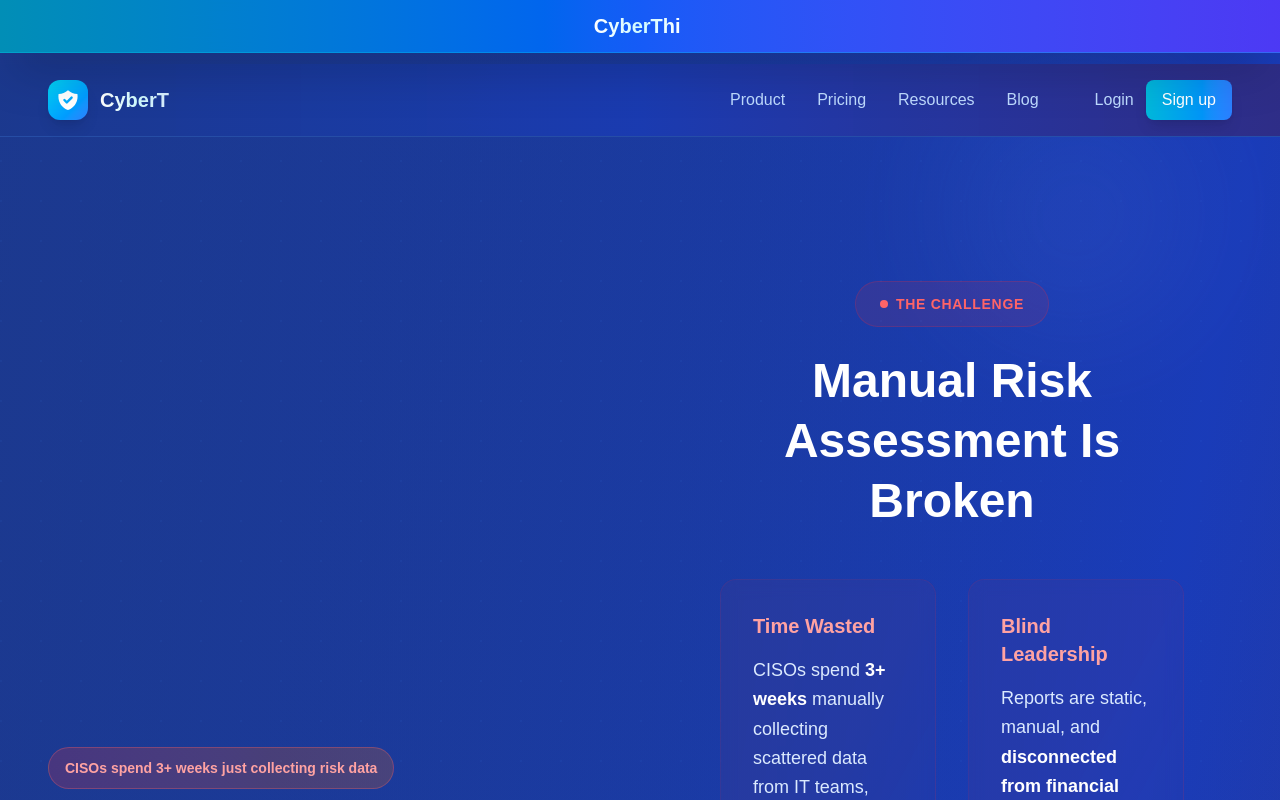
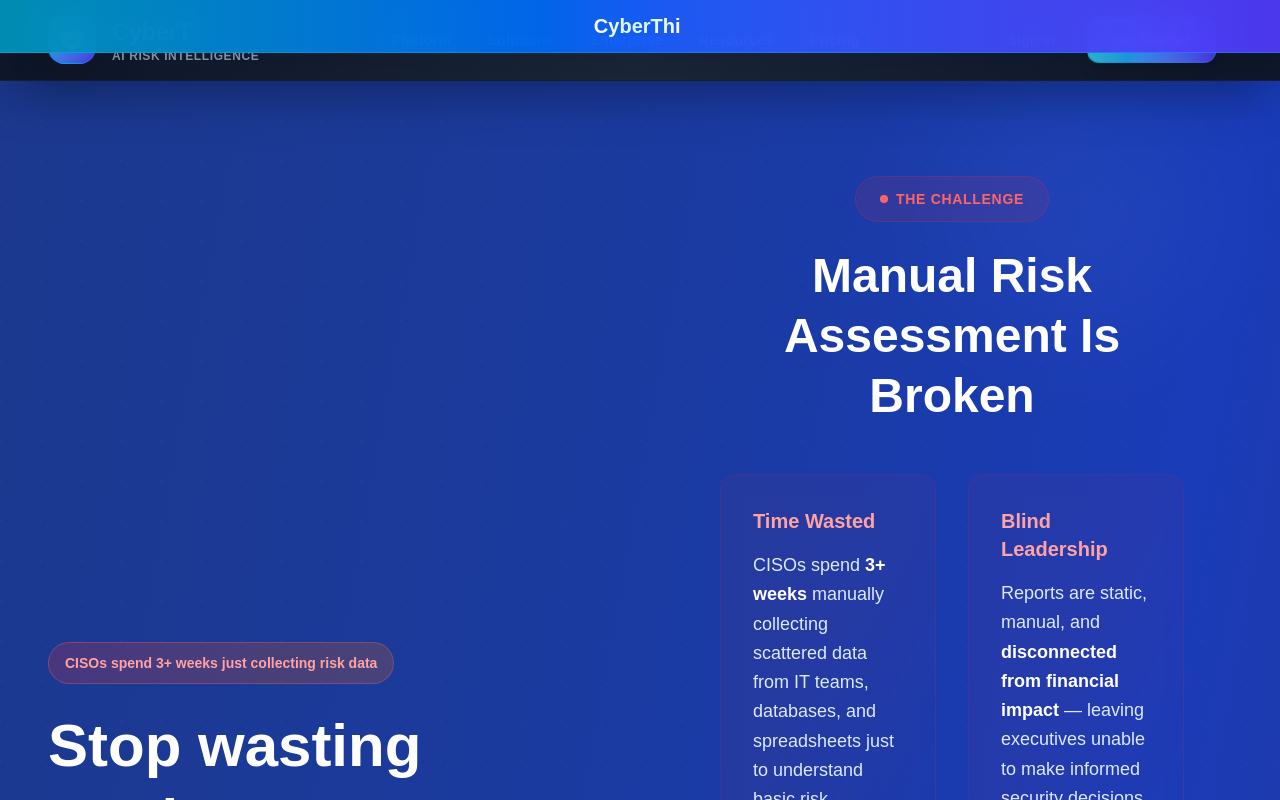
Before and after one commit to emi10147/cyberthink-platform, a Next.js app: page / in a window 1280 px wide. Shown: the top 800 px of the page. Built offline with nearby package versions, Linux system fonts and the light colour scheme.

Commit message:
Enhance navigation with professional design, improved typography, hover tooltips, and fixed header

```diff
--- a/src/app/page.tsx
+++ b/src/app/page.tsx
@@ -398,80 +398,138 @@ export default function Dashboard() {
           </div>
         </motion.div>
 
-        {/* Blue Toned Header */}
-        <header className="relative bg-blue-900/80 backdrop-blur-xl border-b border-blue-400/20 sticky top-0 z-50 mt-16">
-          <div className="absolute inset-0 bg-gradient-to-r from-blue-900/90 via-blue-800/80 to-indigo-900/90 pointer-events-none"></div>
+        {/* Enhanced Professional Header */}
+        <header className="fixed top-0 left-0 right-0 z-50 bg-slate-900/95 backdrop-blur-2xl border-b border-slate-800/50 shadow-2xl">
+          <div className="absolute inset-0 bg-gradient-to-r from-slate-900/98 via-slate-800/95 to-slate-900/98"></div>
 
           <div className="relative z-10 max-w-7xl mx-auto px-6 sm:px-8 lg:px-12">
-            <div className="flex justify-between items-center py-4">
-              {/* Logo Section with Typing Animation */}
+            <div className="flex justify-between items-center h-20">
+
+              {/* Enhanced Logo Section */}
               <motion.div
                 className="flex items-center space-x-4"
                 initial={{ opacity: 0, x: -20 }}
                 animate={{ opacity: 1, x: 0 }}
                 transition={{ duration: 0.6 }}
               >
-                <div className="flex items-center space-x-3">
+                <div className="flex items-center space-x-4">
                   <motion.div
-                    className="w-10 h-10 bg-gradient-to-br from-cyan-400 to-blue-500 rounded-xl flex items-center justify-center shadow-lg"
+                    className="relative w-12 h-12 bg-gradient-to-br from-cyan-400 via-blue-500 to-indigo-600 rounded-2xl flex items-center justify-center shadow-2xl border border-cyan-400/20"
                     initial={{ scale: 0, rotate: 180 }}
                     animate={{ scale: 1, rotate: 0 }}
-                    transition={{ duration: 0.8, delay: 0.5 }}
+                    transition={{ duration: 0.8, delay: 0.5, type: "spring", stiffness: 200 }}
+                    whileHover={{ scale: 1.05, rotate: 5 }}
                   >
-                    <svg className="w-6 h-6 text-white" fill="currentColor" viewBox="0 0 20 20">
+                    <div className="absolute inset-0 bg-gradient-to-br from-white/20 to-transparent rounded-2xl"></div>
+                    <svg className="w-7 h-7 text-white relative z-10" fill="currentColor" viewBox="0 0 20 20">
                       <path fillRule="evenodd" d="M2.166 4.999A11.954 11.954 0 0010 1.944 11.954 11.954 0 0017.834 5c.11.65.166 1.32.166 2.001 0 5.225-3.34 9.67-8 11.317C5.34 16.67 2 12.225 2 7c0-.682.057-1.35.166-2.001zm11.541 3.708a1 1 0 00-1.414-1.414L9 10.586 7.707 9.293a1 1 0 00-1.414 1.414l2 2a1 1 0 001.414 0l4-4z" clipRule="evenodd" />
                     </svg>
                   </motion.div>
-                  <div>
+
+                  <div className="flex flex-col">
                     <TypewriterText
                       text="CyberThink"
-                      className="text-xl font-bold bg-gradient-to-r from-white via-cyan-100 to-blue-100 bg-clip-text text-transparent"
+                      className="text-2xl font-black tracking-tight bg-gradient-to-r from-white via-cyan-100 to-blue-100 bg-clip-text text-transparent"
                       delay={1000}
-                      speed={100}
+                      speed={80}
                     />
+                    <motion.span
+                      className="text-xs font-semibold text-slate-400 tracking-wider uppercase"
+                      initial={{ opacity: 0 }}
+                      animate={{ opacity: 1 }}
+                      transition={{ delay: 2.5, duration: 0.8 }}
+                    >
+                      AI Risk Intelligence
+                    </motion.span>
                   </div>
                 </div>
               </motion.div>
 
-              {/* Blue Themed Navigation */}
+              {/* Enhanced Professional Navigation */}
               <motion.nav
-                className="hidden md:flex items-center space-x-8"
+                className="hidden lg:flex items-center space-x-1"
+                initial={{ opacity: 0, y: -10 }}
+                animate={{ opacity: 1, y: 0 }}
+                transition={{ duration: 0.6, delay: 0.3 }}
+              >
+                {[
+                  { name: 'Platform', href: '/', description: 'AI-powered risk assessment' },
+                  { name: 'Solutions', href: '/solutions', description: 'Industry-specific tools' },
+                  { name: 'Enterprise', href: '/enterprise', description: 'For large organizations' },
+                  { name: 'Resources', href: '/resources', description: 'Guides and insights' },
+                  { name: 'Pricing', href: '/pricing', description: 'Flexible plans' }
+                ].map((item, index) => (
+                  <motion.div
+                    key={item.name}
+                    className="relative group"
+                    initial={{ opacity: 0, y: -20 }}
+                    animate={{ opacity: 1, y: 0 }}
+                    transition={{ delay: 0.4 + index * 0.1, duration: 0.6 }}
+                  >
+                    <Link href={item.href}>
+                      <div className="relative px-4 py-3 rounded-xl transition-all duration-300 hover:bg-slate-800/50 group-hover:backdrop-blur-xl">
+                        <motion.span
+                          className="text-slate-300 hover:text-white font-semibold text-sm tracking-wide transition-colors duration-300 group-hover:text-cyan-300"
+                          whileHover={{ y: -1 }}
+                          transition={{ duration: 0.2 }}
+                        >
+                          {item.name}
+                        </motion.span>
+
+                        {/* Hover tooltip */}
+                        <div className="absolute top-full left-1/2 transform -translate-x-1/2 mt-2 opacity-0 group-hover:opacity-100 transition-all duration-300 pointer-events-none">
+                          <div className="bg-slate-800/95 backdrop-blur-xl border border-slate-700/50 rounded-lg px-3 py-2 shadow-2xl">
+                            <p className="text-xs text-slate-300 whitespace-nowrap font-medium">{item.description}</p>
+                            <div className="absolute -top-1 left-1/2 transform -translate-x-1/2 w-2 h-2 bg-slate-800 border-l border-t border-slate-700/50 rotate-45"></div>
+                          </div>
+                        </div>
+                      </div>
+                    </Link>
+                  </motion.div>
+                ))}
+              </motion.nav>
+
+              {/* Enhanced Auth Section */}
+              <motion.div
+                className="flex items-center space-x-4"
                 initial={{ opacity: 0, x: 20 }}
                 animate={{ opacity: 1, x: 0 }}
-                transition={{ duration: 0.6, delay: 0.2 }}
+                transition={{ duration: 0.6, delay: 0.4 }}
               >
-                {[
-                  { name: 'Product', href: '/' },
-                  { name: 'Pricing', href: '/pricing' },
-                  { name: 'Resources', href: '/resources' },
-                  { name: 'Blog', href: '/blog' }
-                ].map((item, index) => (
-                  <Link key={item.name} href={item.href}>
-                    <motion.span
-                      className="text-blue-200 hover:text-white font-medium transition-colors cursor-pointer"
-                      whileHover={{ y: -1 }}
-                    >
-                      {item.name}
-                    </motion.span>
-                  </Link>
-                ))}
-
-                {/* Auth Buttons */}
-                <div className="flex items-center space-x-3 ml-6">
-                  <button className="text-blue-200 hover:text-white font-medium transition-colors">
-                    Login
-                  </button>
-                  <button className="bg-gradient-to-r from-cyan-500 to-blue-500 hover:from-cyan-400 hover:to-blue-400 text-white font-medium px-4 py-2 rounded-lg transition-all duration-200 shadow-lg hover:shadow-cyan-500/25">
-                    Sign up
-                  </button>
-                </div>
-              </motion.nav>
+                <motion.button
+                  className="hidden md:block text-slate-300 hover:text-white font-semibold text-sm transition-colors duration-300 px-4 py-2 rounded-lg hover:bg-slate-800/50"
+                  whileHover={{ y: -1 }}
+                  whileTap={{ scale: 0.98 }}
+                >
+                  Sign In
+                </motion.button>
+
+                <motion.button
+                  className="relative bg-gradient-to-r from-cyan-500 via-blue-500 to-indigo-600 hover:from-cyan-400 hover:via-blue-400 hover:to-indigo-500 text-white font-bold text-sm px-6 py-3 rounded-xl transition-all duration-300 shadow-lg hover:shadow-cyan-500/25 border border-cyan-400/20"
+                  whileHover={{ y: -2, scale: 1.02 }}
+                  whileTap={{ scale: 0.98 }}
+                >
+                  <div className="absolute inset-0 bg-gradient-to-r from-white/20 to-transparent rounded-xl"></div>
+                  <span className="relative z-10 tracking-wide font-semibold">Get Started</span>
+                </motion.button>
+
+                {/* Mobile Menu Button */}
+                <motion.button
+                  className="lg:hidden p-2 rounded-lg text-slate-300 hover:text-white hover:bg-slate-800/50 transition-colors duration-300"
+                  whileHover={{ scale: 1.05 }}
+                  whileTap={{ scale: 0.95 }}
+                >
+                  <svg className="w-6 h-6" fill="none" stroke="currentColor" viewBox="0 0 24 24">
+                    <path strokeLinecap="round" strokeLinejoin="round" strokeWidth={2} d="M4 6h16M4 12h16M4 18h16" />
+                  </svg>
+                </motion.button>
+              </motion.div>
             </div>
           </div>
         </header>
 
         {/* Main Content Area */}
-        <div className="relative max-w-7xl mx-auto px-6 sm:px-8 lg:px-12 py-16 space-y-24">
+        <div className="relative max-w-7xl mx-auto px-6 sm:px-8 lg:px-12 pt-24 pb-16 space-y-24">
 
           {/* Hero Section with Dashboard Preview */}
           <div className="grid lg:grid-cols-2 gap-16 items-center min-h-screen">
```
